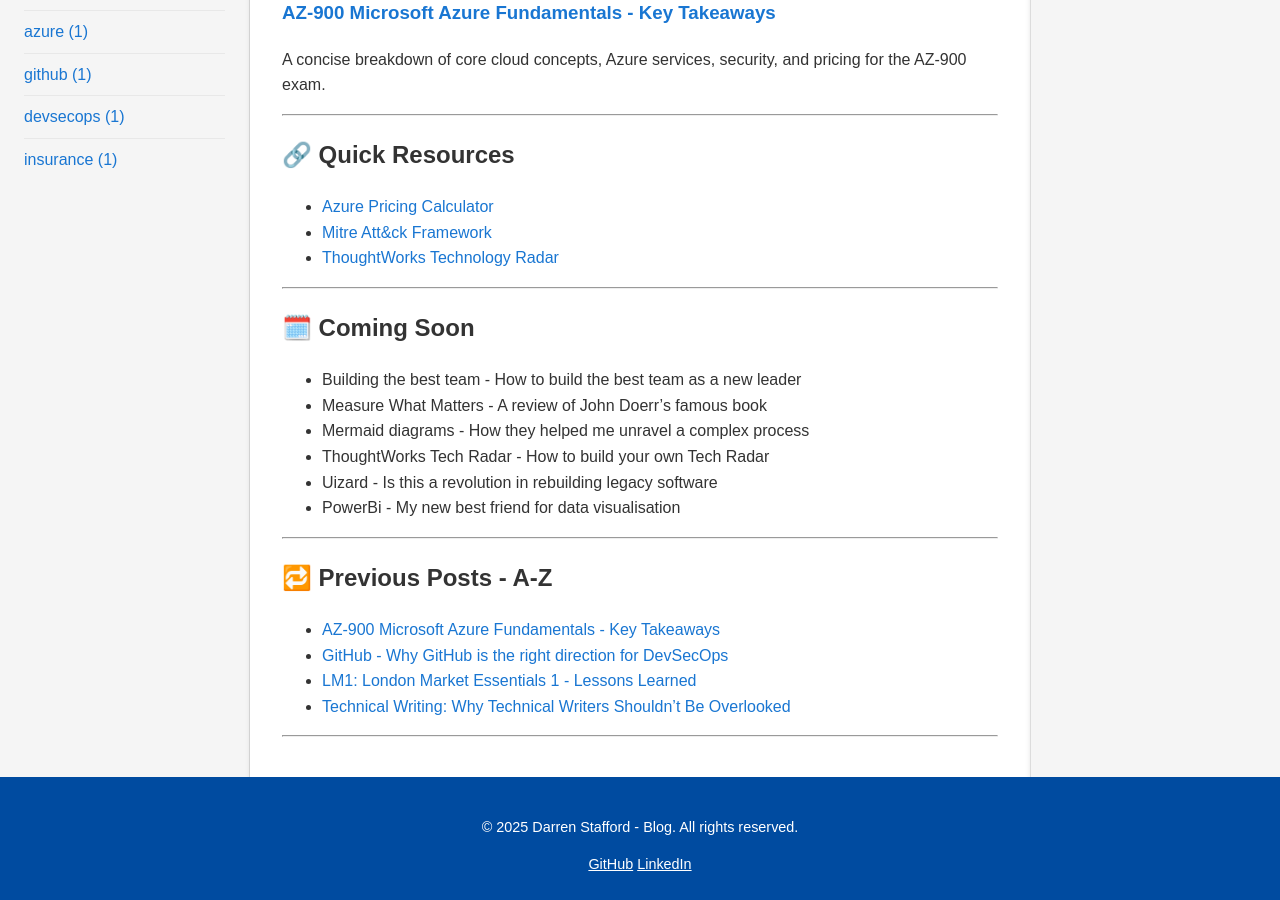
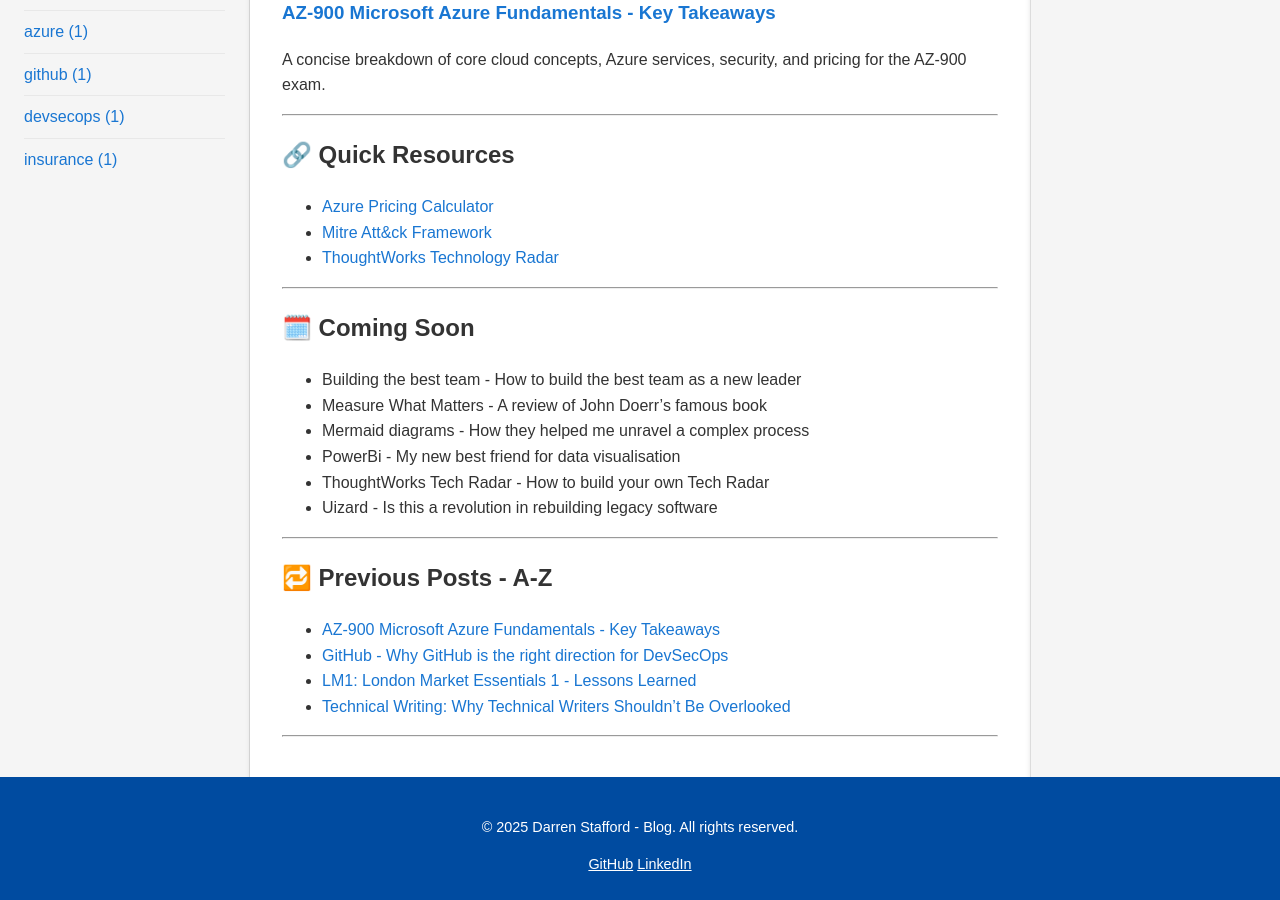
Before and after one commit to dazstaffs/blog, a Jekyll site: the page built from index.md, in a window 1280 px wide and 900 px high, scrolled down 653 px. Built offline with Jekyll 4.4.1, drawn with Linux system fonts in a browser that asks for light colours.

Commit message:
adjusted home page so comming soon in alpha order

```diff
--- a/index.md
+++ b/index.md
@@ -40,9 +40,9 @@ A concise breakdown of core cloud concepts, Azure services, security, and pricin
 - Building the best team - How to build the best team as a new leader
 - Measure What Matters - A review of John Doerr's famous book
 - Mermaid diagrams - How they helped me unravel a complex process
+- PowerBi - My new best friend for data visualisation
 - ThoughtWorks Tech Radar - How to build your own Tech Radar
 - Uizard - Is this a revolution in rebuilding legacy software
-- PowerBi - My new best friend for data visualisation
 
 ---
 
```
